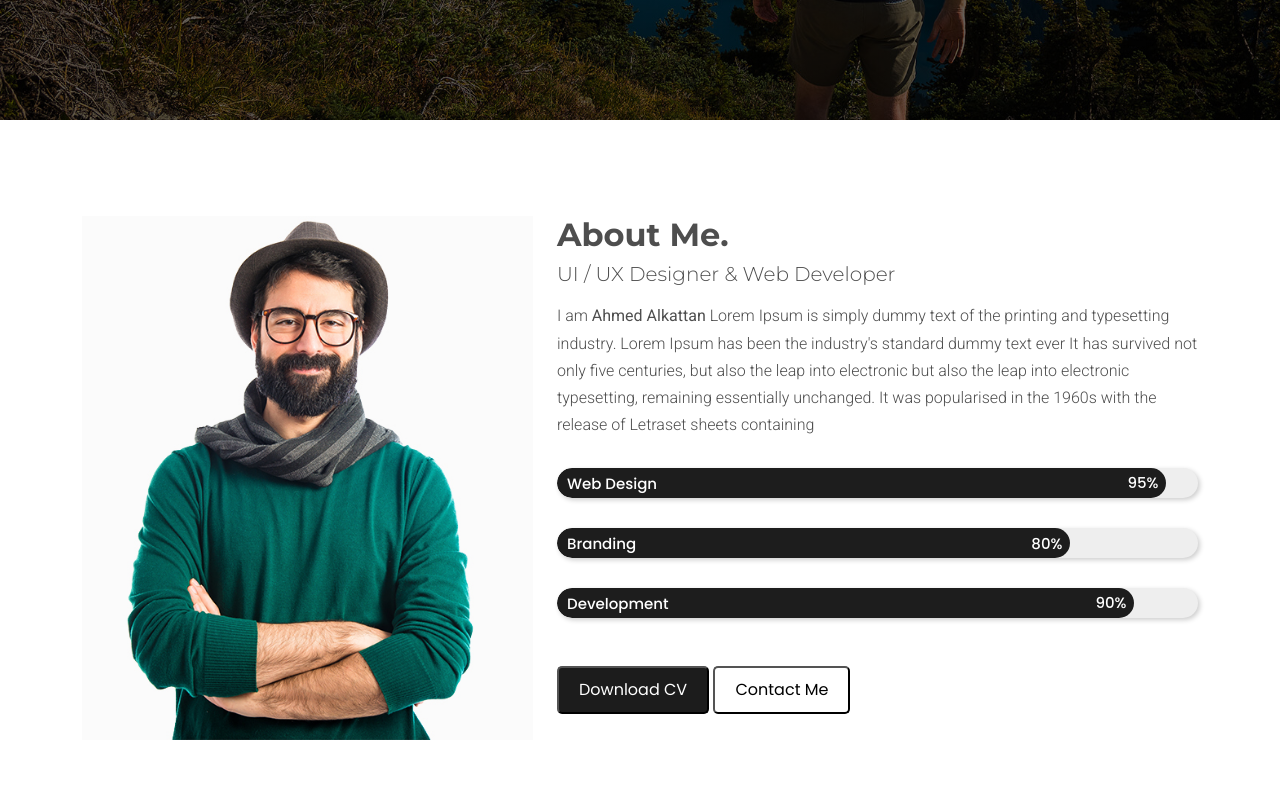
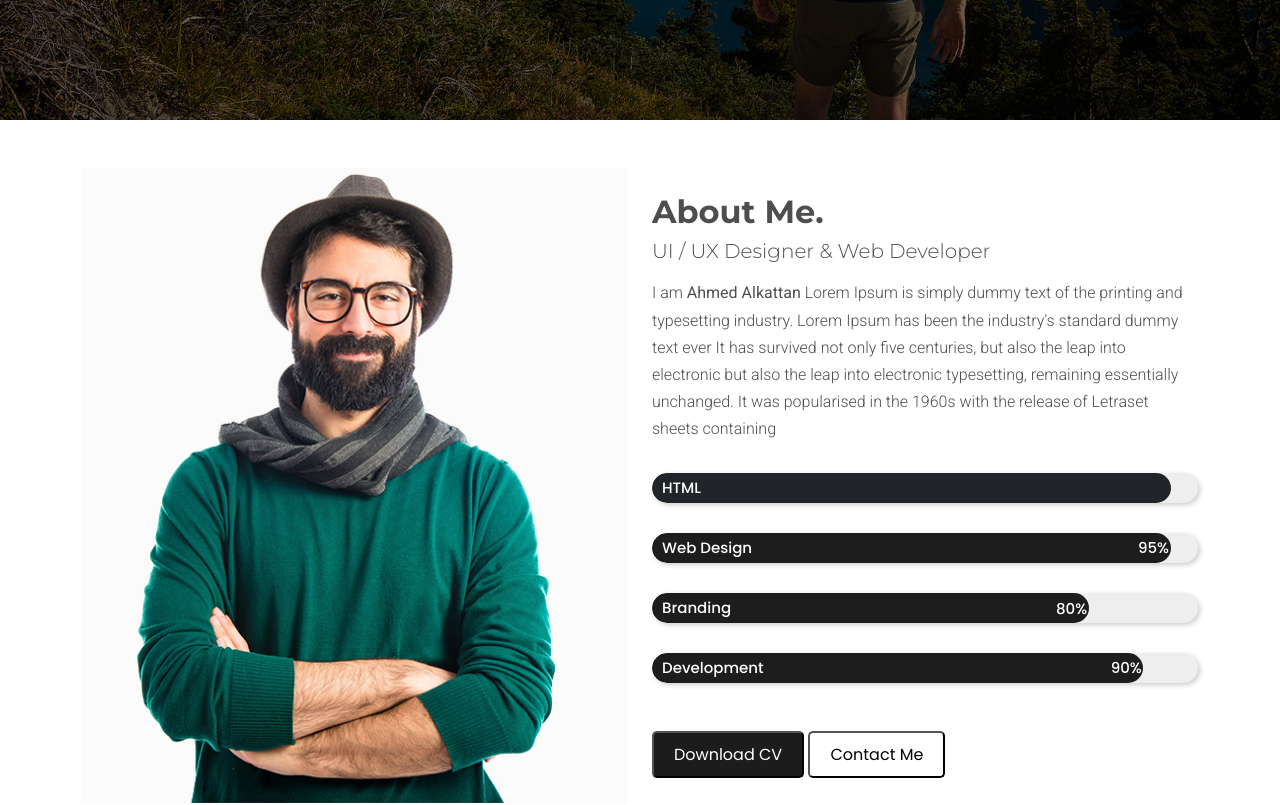
Before and after one commit to AhmedAlkattan14/Daniels, a plain HTML site: page index.html in a window 1280 px wide. Shown: the part 680-1485 px from the top of the page. Drawn offline with Linux system fonts and the light colour scheme; a script that the page names is missing.

Commit message:
add edit

```diff
--- a/index.html
+++ b/index.html
@@ -98,15 +98,15 @@
       </div>
     </section>
     <!--------------- start About ----------------->
-    <section id="about">
+    <section id="about" class="py-5">
       <div class="container">
-        <div class="row my-5 py-5">
-          <div class="col-md-5">
+        <div class="row align-items-center">
+          <div class="col-12 col-md-6 mb-4 mb-md-0">
             <div class="about-img">
               <img class="w-100 img-fluid" src="./imgs/hero.jpg" alt="" />
             </div>
           </div>
-          <div class="col-md-7">
+          <div class="col-12 col-md-6">
             <div class="about-heading">
               <h2 class="fw-bolder fs-2 mb-2">About Me.</h2>
               <h4 class="fw-light mb-3 fs-5">
@@ -121,6 +121,18 @@
                 remaining essentially unchanged. It was popularised in the 1960s
                 with the release of Letraset sheets containing
               </p>
+              <div class="progress mb-3">
+                <div
+                  class="progress-bar bg-dark"
+                  role="progressbar"
+                  style="width: 95%"
+                  aria-valuenow="95"
+                  aria-valuemin="0"
+                  aria-valuemax="100"
+                >
+                  HTML
+                </div>
+              </div>
               <div class="line-progress">
                 <div class="mb-2">
                   <div class="progress">
```
